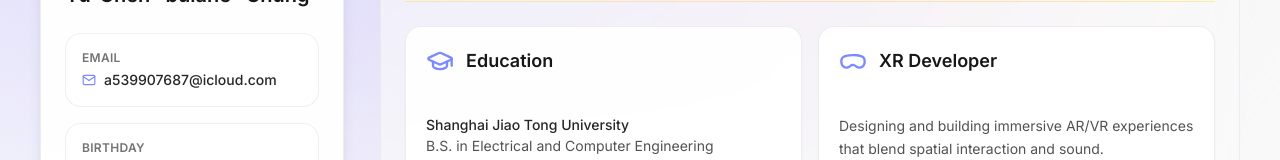
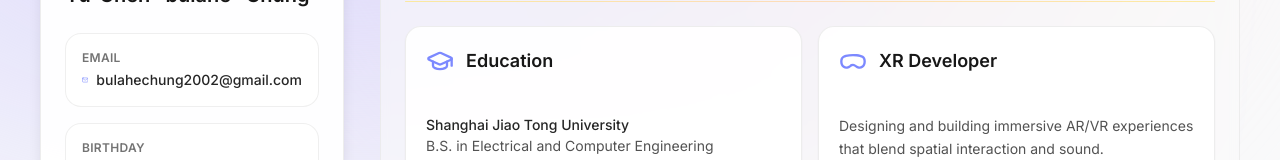
Before and after one commit to bulahe/portfolio-web, a Next.js app: page / in a window 1280 px wide. Shown: the part 372-532 px from the top of the page. Built offline with nearby package versions, Linux system fonts and the light colour scheme.

Commit message:
更新电子邮箱

```diff
--- a/components/intro.tsx
+++ b/components/intro.tsx
@@ -71,7 +71,7 @@ export default function Intro() {
                   className="mt-1 flex items-center gap-2 text-sm font-medium text-neutral-800 hover:text-[var(--brand-accent)] dark:text-neutral-100 dark:hover:text-[var(--brand-accent)]"
                 >
                   <FiMail className="text-[var(--brand-accent)]" />
-                  a539907687@icloud.com
+                  bulahechung2002@gmail.com
                 </a>
               </div>
               <div className="rounded-2xl border border-neutral-200/60 bg-white/70 p-4 dark:border-neutral-800/60 dark:bg-neutral-900/60">
```
